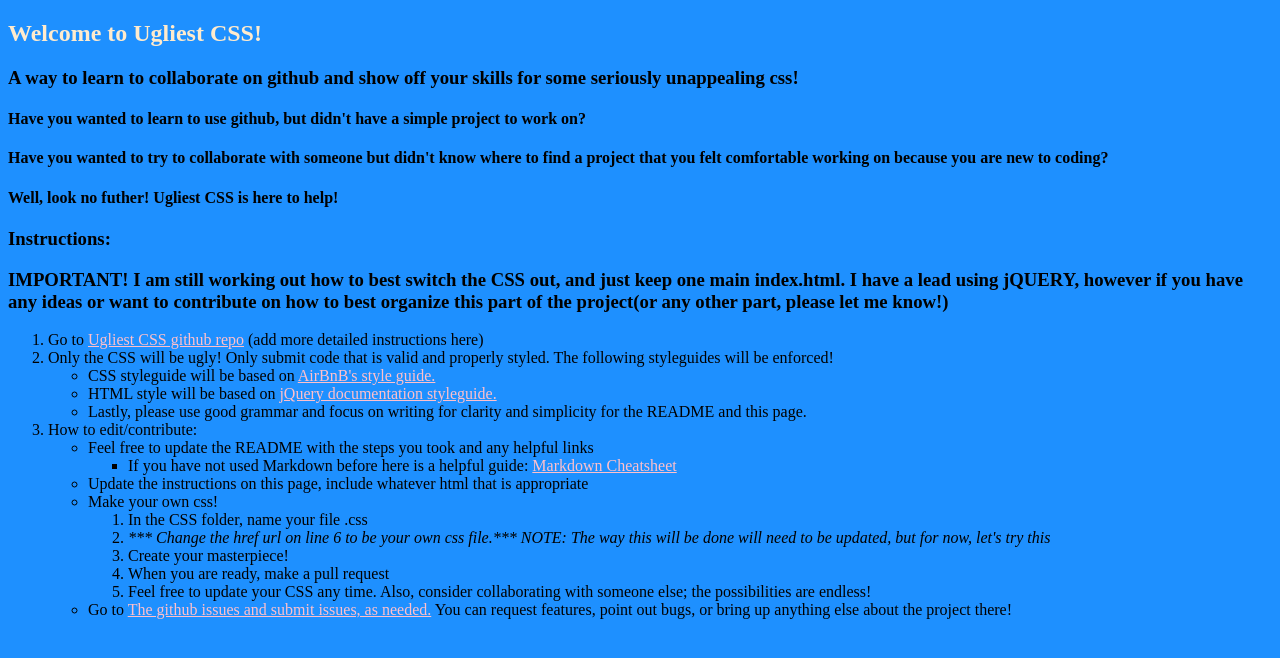
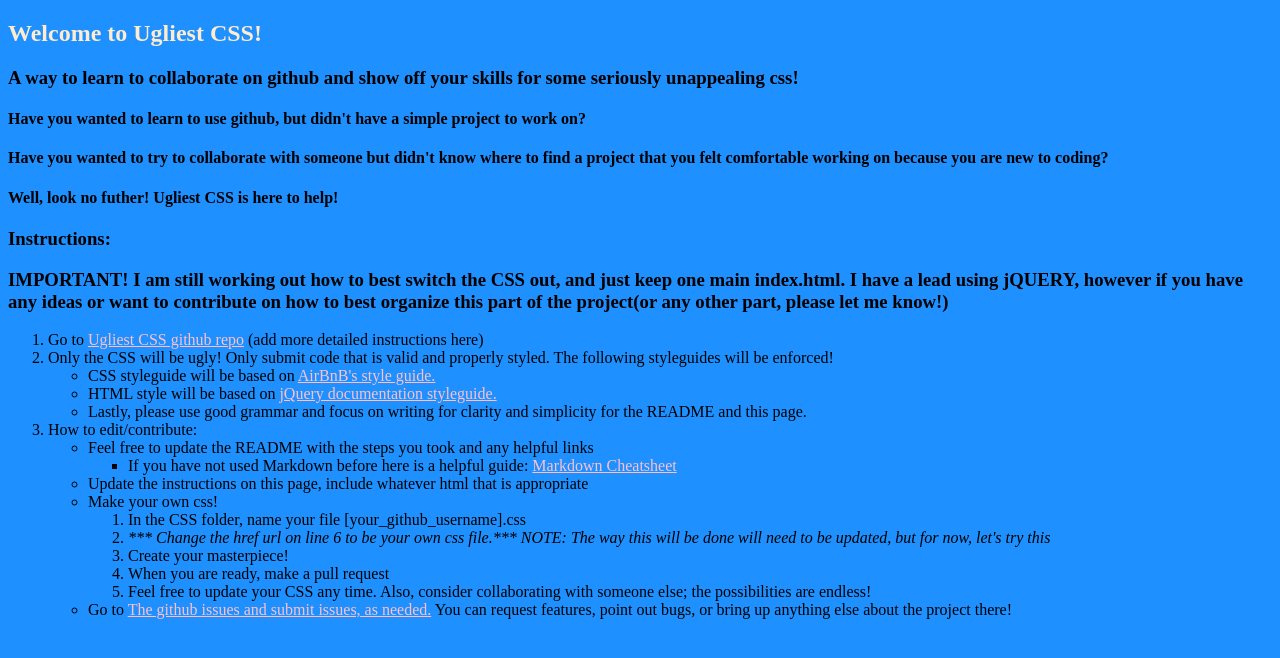
Before and after one commit to Krafalski/ugliestcss, a plain HTML site: page index.html in a window 1280 px wide. Drawn offline with Linux system fonts and the light colour scheme.

Commit message:
minor typo fixed

```diff
--- a/index.html
+++ b/index.html
@@ -34,7 +34,7 @@
           <ul>
             <li>Make your own css!</li>
             <ol>
-              <li>In the CSS folder, name your file <your_github_username>.css</li>
+              <li>In the CSS folder, name your file [your_github_username].css</li>
               <li><em> *** Change the href url on line 6 to be your own css file.*** NOTE: The way this will be done will need to be updated, but for now, let's try this</em></li>
               <li>Create your masterpiece!</li>
               <li>When you are ready, make a pull request</li>
```
